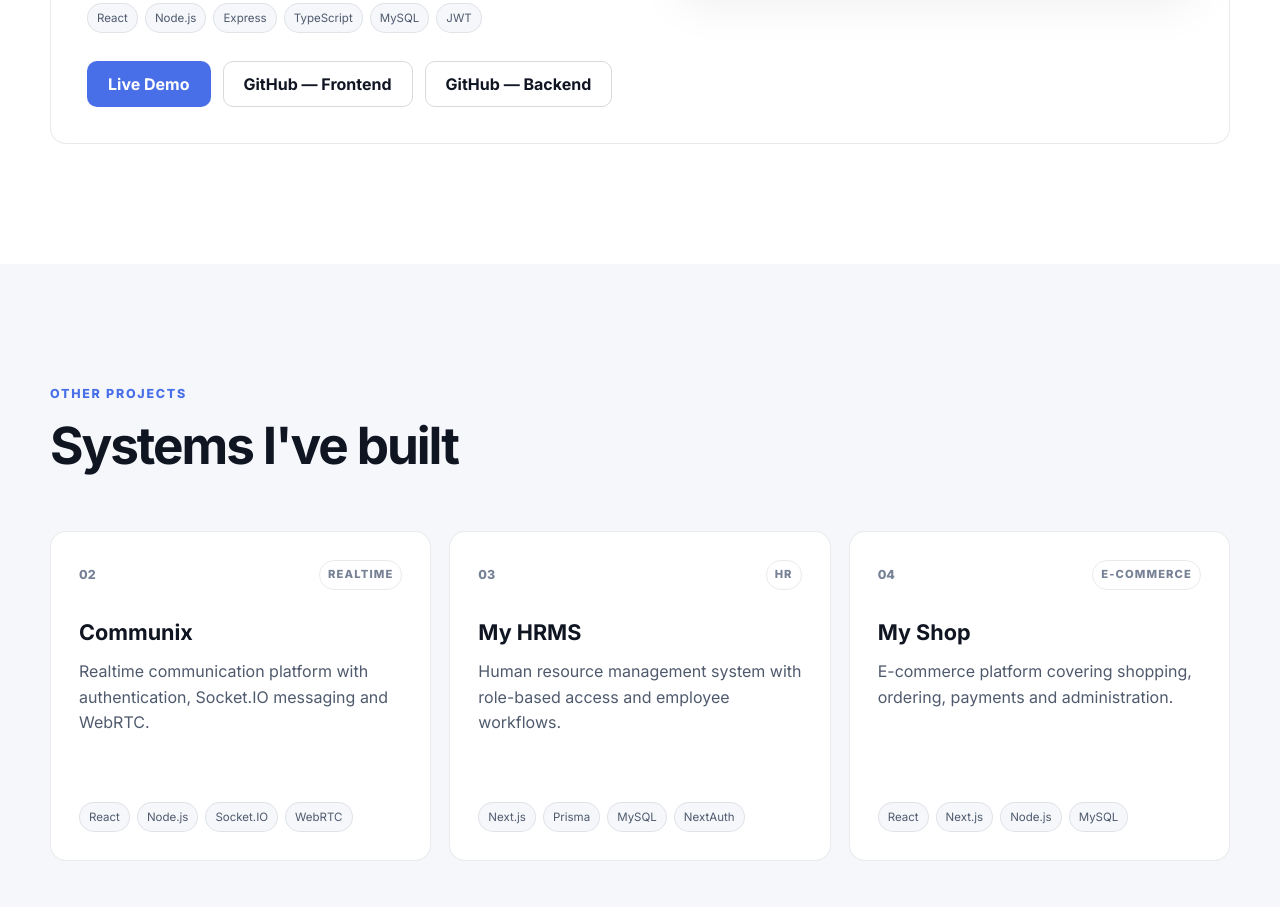
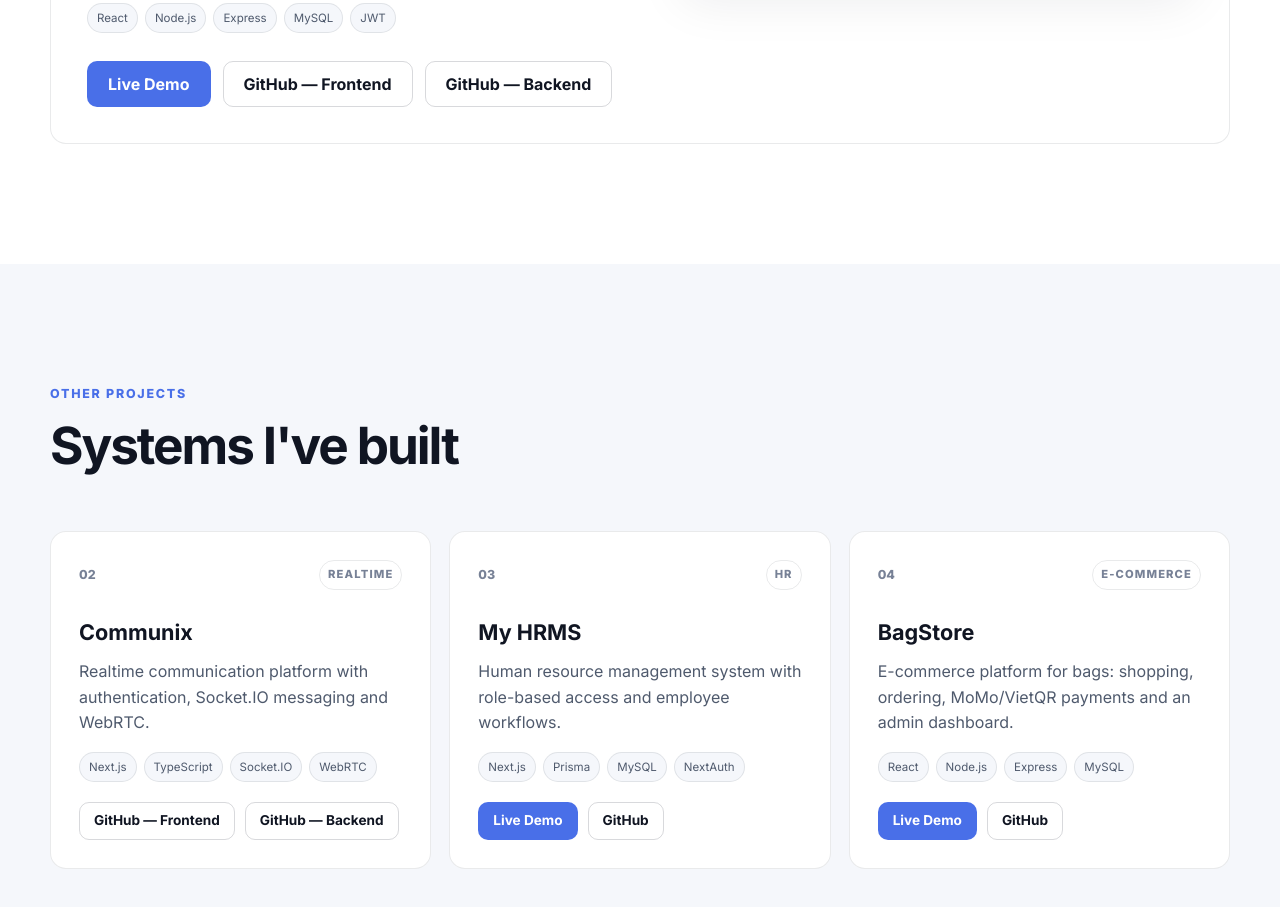
Before and after one commit to NrocneK/my-portfolio, a plain HTML site: page index.html in a window 1280 px wide. Shown: the part 2794-3701 px from the top of the page. Drawn offline with Linux system fonts and the light colour scheme.

Commit message:
up link production

```diff
--- a/dashboard.css
+++ b/dashboard.css
@@ -1389,3 +1389,20 @@
         transform: none;
     }
 }
+
+
+/* ============================================================
+   PROJECT CARD ACTIONS (nút gọn hơn trong card nhỏ)
+   ============================================================ */
+
+.project-card .project-actions {
+    margin-top: 20px;
+    gap: 10px;
+}
+
+.project-card .project-actions .button {
+    min-height: 38px;
+    padding: 0 14px;
+
+    font-size: 0.85rem;
+}
--- a/i18n.js
+++ b/i18n.js
@@ -126,6 +126,9 @@ const dictionary = {
         "projects.wms.feature4Text":
             "Theo dõi hoạt động",
 
+        "projects.github":
+            "GitHub",
+
         "projects.demo":
             "Xem Demo",
 
@@ -149,7 +152,7 @@ const dictionary = {
             "Hệ thống quản lý nhân sự với phân quyền và các quy trình quản lý nhân viên.",
 
         "otherProjects.shop":
-            "Nền tảng thương mại điện tử bao gồm mua hàng, đặt hàng, thanh toán và quản trị.",
+            "Nền tảng thương mại điện tử bán túi xách: mua hàng, đặt hàng, thanh toán MoMo/VietQR và trang quản trị.",
 
 
         "skills.eyebrow":
@@ -375,6 +378,9 @@ const dictionary = {
         "projects.wms.feature4Text":
             "Operational activity tracking",
 
+        "projects.github":
+            "GitHub",
+
         "projects.demo":
             "Live Demo",
 
@@ -398,7 +404,7 @@ const dictionary = {
             "Human resource management system with role-based access and employee workflows.",
 
         "otherProjects.shop":
-            "E-commerce platform covering shopping, ordering, payments and administration.",
+            "E-commerce platform for bags: shopping, ordering, MoMo/VietQR payments and an admin dashboard.",
 
 
         "skills.eyebrow":
--- a/index.html
+++ b/index.html
@@ -511,7 +511,6 @@
                             <span>React</span>
                             <span>Node.js</span>
                             <span>Express</span>
-                            <span>TypeScript</span>
                             <span>MySQL</span>
                             <span>JWT</span>
 
@@ -623,10 +622,26 @@
 
                         <div class="tag-list">
 
-                            <span>React</span>
-                            <span>Node.js</span>
+                            <span>Next.js</span>
+                            <span>TypeScript</span>
                             <span>Socket.IO</span>
                             <span>WebRTC</span>
+
+                        </div>
+
+                        <div class="project-actions">
+
+                            <a href="https://github.com/NrocneK/communix-frontend" target="_blank"
+                                rel="noopener noreferrer" class="button button-secondary"
+                                data-i18n="projects.githubFrontend">
+                                GitHub — Frontend
+                            </a>
+
+                            <a href="https://github.com/NrocneK/communix-backend" target="_blank"
+                                rel="noopener noreferrer" class="button button-secondary"
+                                data-i18n="projects.githubBackend">
+                                GitHub — Backend
+                            </a>
 
                         </div>
 
@@ -665,6 +680,21 @@
 
                         </div>
 
+                        <div class="project-actions">
+
+                            <!-- TODO: thay bằng link demo thật -->
+                            <a href="https://my-hrms-one.vercel.app" target="_blank" rel="noopener noreferrer"
+                                class="button button-primary" data-i18n="projects.demo">
+                                Live Demo
+                            </a>
+
+                            <a href="https://github.com/NrocneK/my-hrms" target="_blank" rel="noopener noreferrer"
+                                class="button button-secondary" data-i18n="projects.github">
+                                GitHub
+                            </a>
+
+                        </div>
+
                     </article>
 
 
@@ -683,7 +713,7 @@
                         </div>
 
                         <h3>
-                            My Shop
+                            BagStore
                         </h3>
 
                         <p data-i18n="otherProjects.shop">
@@ -694,9 +724,24 @@
                         <div class="tag-list">
 
                             <span>React</span>
-                            <span>Next.js</span>
                             <span>Node.js</span>
+                            <span>Express</span>
                             <span>MySQL</span>
+
+                        </div>
+
+                        <div class="project-actions">
+
+                            <!-- TODO: thay bằng link demo thật -->
+                            <a href="https://my-bagstore.vercel.app" target="_blank" rel="noopener noreferrer"
+                                class="button button-primary" data-i18n="projects.demo">
+                                Live Demo
+                            </a>
+
+                            <a href="https://github.com/NrocneK/my-shop" target="_blank" rel="noopener noreferrer"
+                                class="button button-secondary" data-i18n="projects.github">
+                                GitHub
+                            </a>
 
                         </div>
 
```
